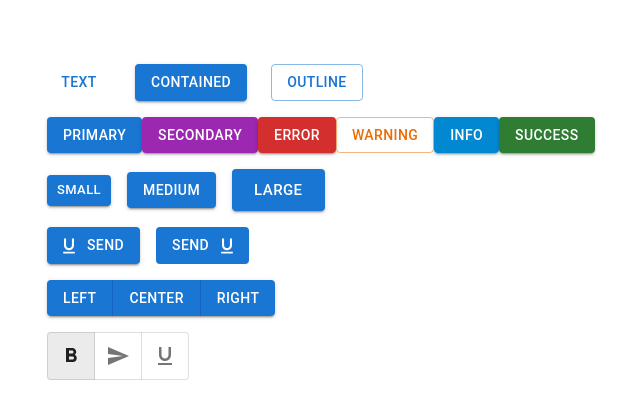
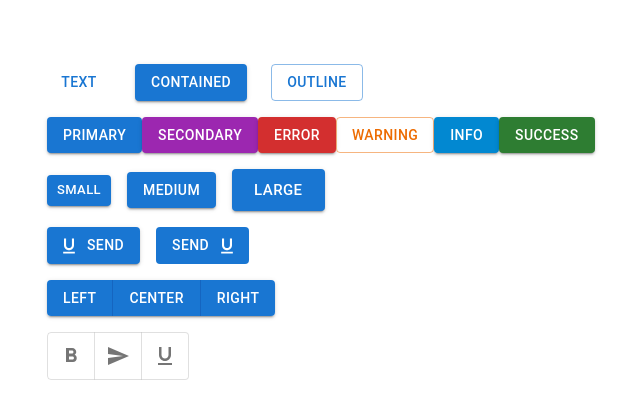
Before and after one commit to MotiLM2003/react-material-ui-MUI-, a React (Create React App) app: page / in a window 1280 px wide. Shown: the top 418 px of the page, without its empty margins (17-657 px from the left). Built offline with nearby package versions, Linux system fonts and the light colour scheme.

Commit message:
ToggleButtons completed

```diff
--- a/src/components/MuiButton.tsx
+++ b/src/components/MuiButton.tsx
@@ -9,7 +9,16 @@ import FormatBoldIcon from '@mui/icons-material/FormatBold';
 import FormatItalicButtonIcon from '@mui/icons-material/Send';
 import FormatUnderlinedIcon from '@mui/icons-material/FormatUnderlined';
 import SendIcon from '@mui/icons-material/FormatUnderlined';
+import React, { useState } from 'react';
 const MuiButton = () => {
+  const [formats, setFormats] = useState<string | null>(null);
+  const handleFormatChange = (
+    _event: React.MouseEvent<HTMLElement>,
+    updateFormats: string | null
+  ) => {
+    console.log(updateFormats);
+    setFormats(updateFormats);
+  };
   return (
     <div>
       <Stack spacing={2}>
@@ -65,7 +74,11 @@ const MuiButton = () => {
           </ButtonGroup>
         </Stack>
         <Stack direction='row'>
-          <ToggleButtonGroup value='bold' aria-label='text formatting'>
+          <ToggleButtonGroup
+            aria-label='text formatting'
+            value={formats}
+            onChange={handleFormatChange}
+          >
             <ToggleButton value='bold' aria-label='bold'>
               <FormatBoldIcon />
             </ToggleButton>
```
